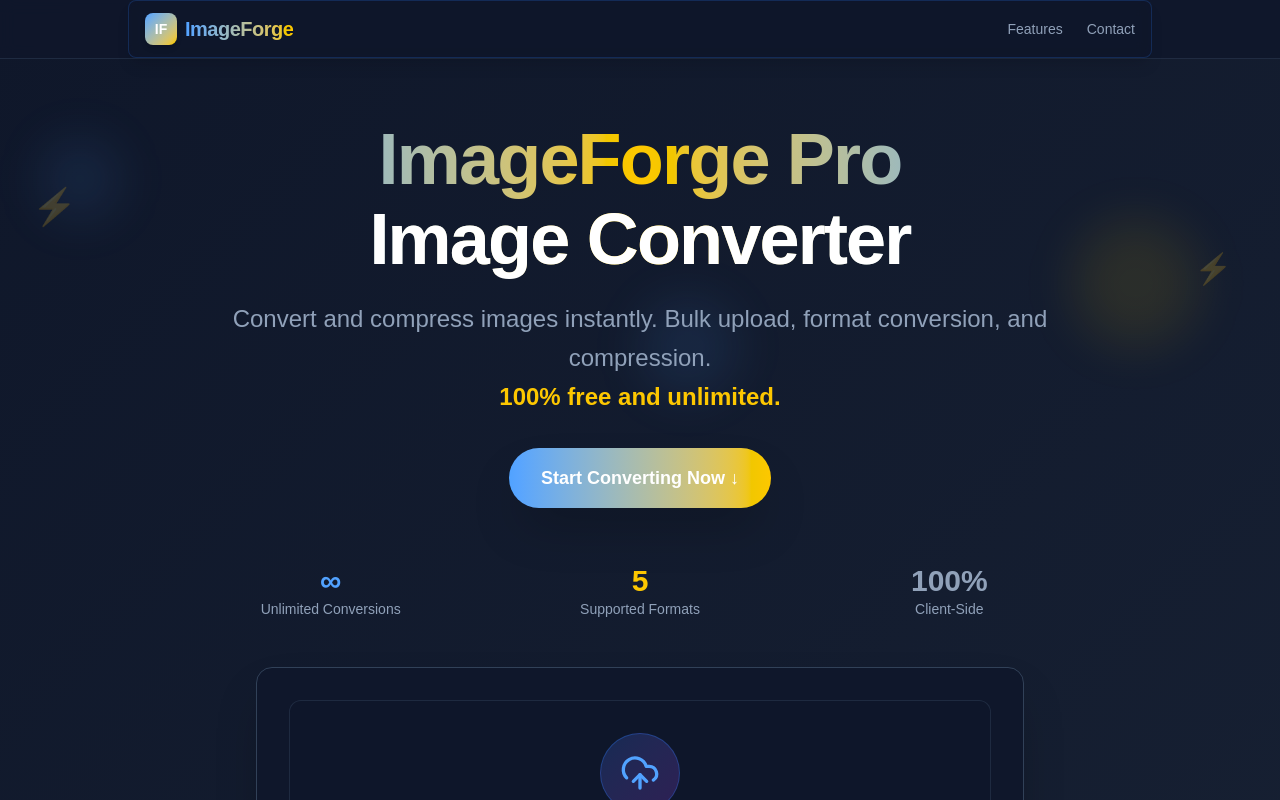
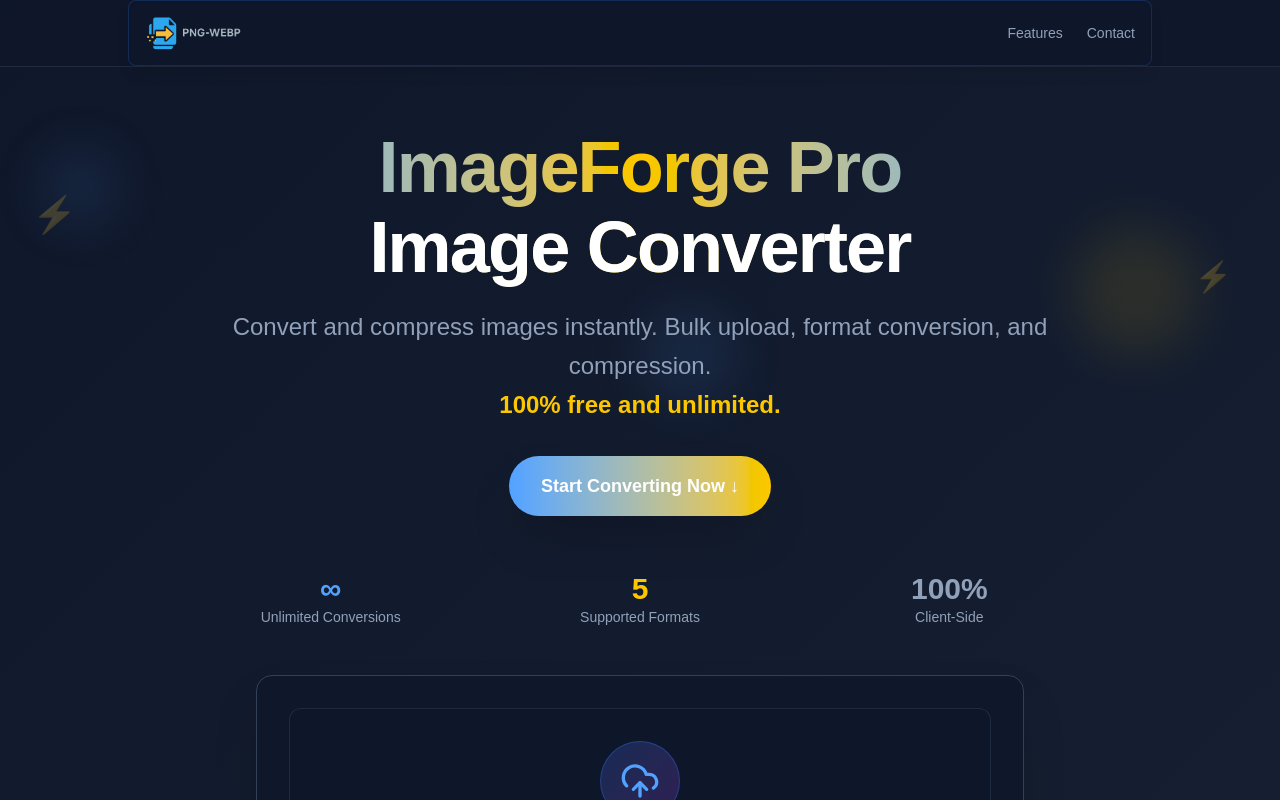
Before and after one commit to ELMACHHOUNE/png-webp, a Next.js app: page / in a window 1280 px wide. Shown: the top 800 px of the page. Built offline with nearby package versions, Linux system fonts and the light colour scheme.

Commit message:
feat: update NavBar component to include logo and enhance layout

```diff
--- a/src/app/NavBar.tsx
+++ b/src/app/NavBar.tsx
@@ -5,13 +5,18 @@ import React from "react";
 export default function NavBar() {
   return (
     <nav className="max-w-5xl mx-auto flex items-center justify-between px-4 py-3 backdrop-blur-sm bg-slate-900/80 rounded-lg border border-blue-500/20 shadow-lg">
-      <div className="flex items-center gap-2">
-        <div className="w-8 h-8 bg-gradient-to-br from-blue-400 to-yellow-400 rounded-lg flex items-center justify-center text-white font-bold text-sm shadow-md">
-          IF
-        </div>
-        <span className="font-bold text-xl tracking-tight bg-gradient-to-r from-blue-400 to-yellow-400 bg-clip-text text-transparent">
-          ImageForge
-        </span>
+      <div className="flex items-center gap-3">
+        <a
+          href="/"
+          className="cursor-pointer hover:scale-105 transition-transform duration-300"
+          aria-label="Go to homepage"
+        >
+          <img
+            src="/logo2.png"
+            alt="ImageForge Pro Logo"
+            className="h-10 w-auto object-contain"
+          />
+        </a>
       </div>
       <ul className="flex items-center gap-6 text-sm font-medium">
         <li>
```
